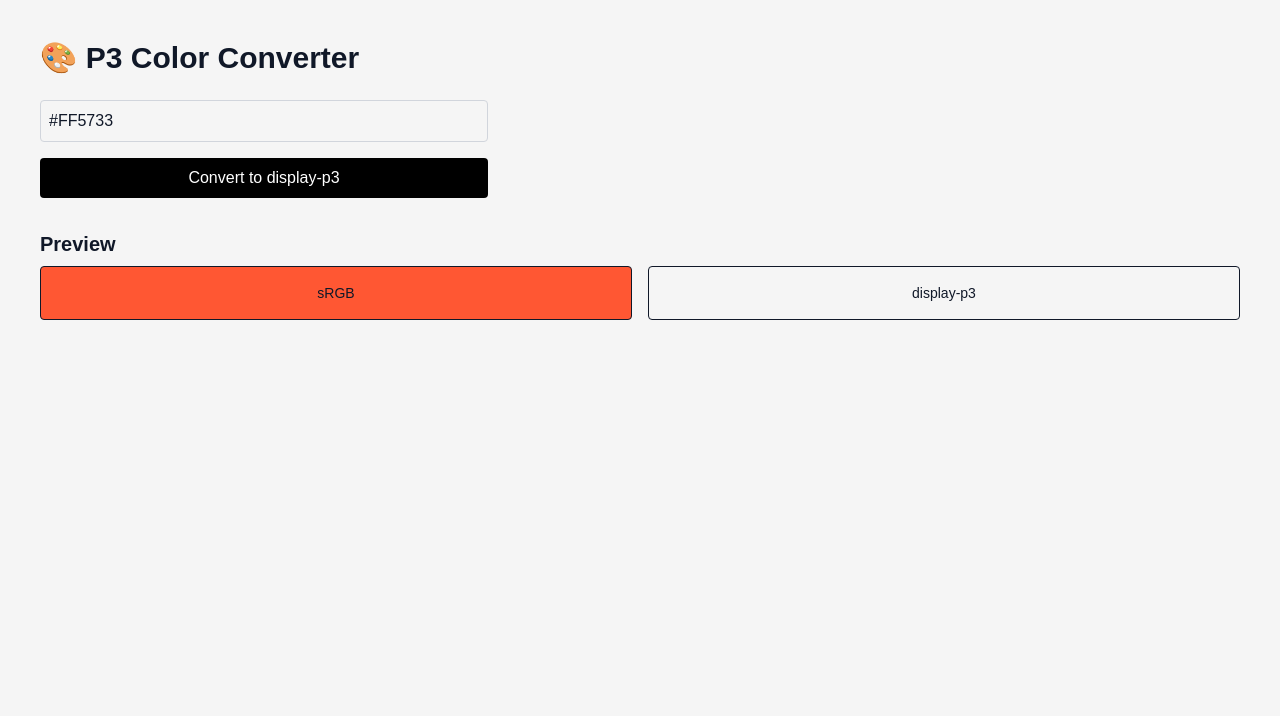
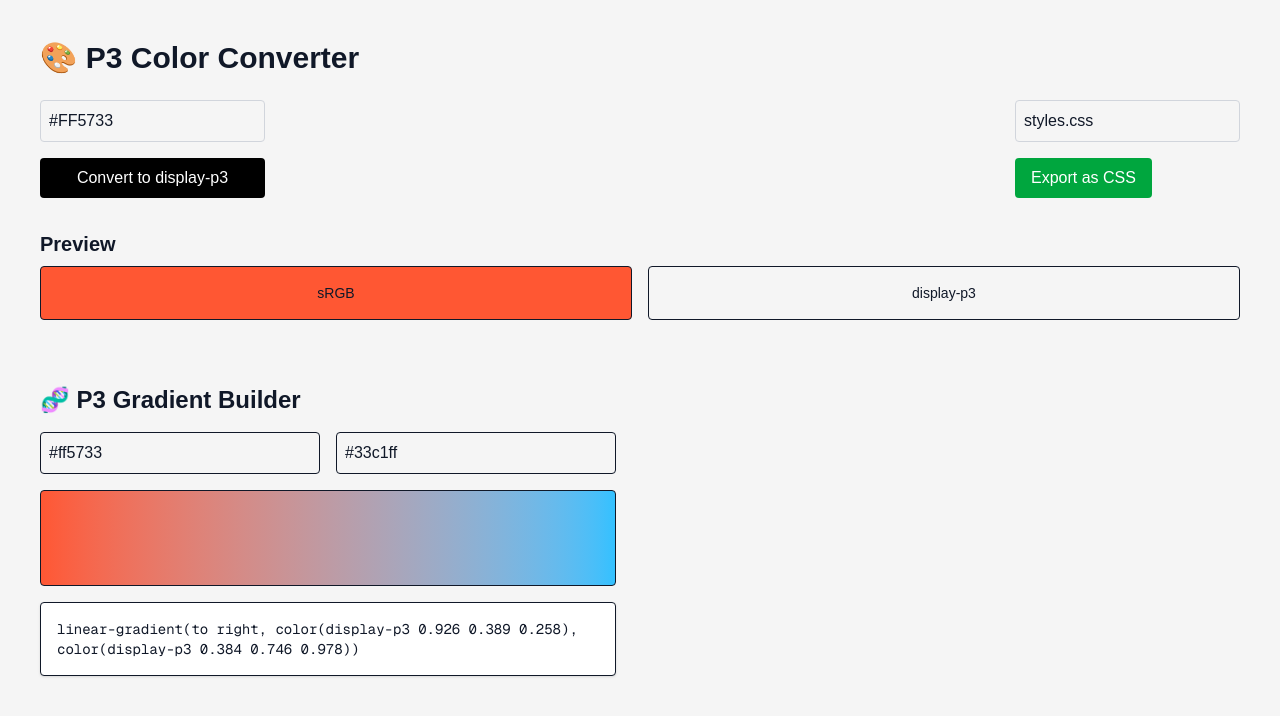
Before and after one commit to gokh4nozturk/p3-converter, a Next.js app: page / in a window 1280 px wide. Shown: the top 716 px of the page. Built offline with nearby package versions, Linux system fonts and the light colour scheme.

Commit message:
Add filename input and ExportCssButton component to Home page; integrate GradientBuilder

```diff
--- a/app/page.tsx
+++ b/app/page.tsx
@@ -2,9 +2,12 @@
 
 import { useState } from "react";
 import { toDisplayP3 } from "@/components/utils/colorUtils";
+import GradientBuilder from "@/components/GradientBuilder";
+import ExportCssButton from "@/components/ExportCssButton";
 
 export default function Home() {
   const [input, setInput] = useState("#FF5733");
+  const [filename, setFilename] = useState("styles.css");
   const [output, setOutput] = useState("");
 
   const handleConvert = () => {
@@ -17,7 +20,8 @@ export default function Home() {
     <main className="min-h-screen p-10 bg-neutral-100 text-gray-900">
       <h1 className="text-3xl font-bold mb-6">🎨 P3 Color Converter</h1>
 
-      <div className="flex flex-col gap-4 max-w-md">
+      <div className="flex justify-between">
+        <div className="flex flex-col gap-4 max-w-md">
         <input
           value={input}
           onChange={(e) => setInput(e.target.value)}
@@ -39,6 +43,12 @@ export default function Home() {
           </div>
         )}
       </div>
+      <div className="flex flex-col gap-4 max-w-md">
+        <input value={filename} className="p-2 h-min rounded border border-gray-300" onChange={(e) => setFilename(e.target.value)}/>
+        <ExportCssButton selectors={[{ name: "gradient", value: output }]} filename={filename} />
+      </div>
+      </div>
+
 
       <div className="mt-8 flex flex-col gap-2">
         <h2 className="text-xl font-semibold">Preview</h2>
@@ -51,6 +61,8 @@ export default function Home() {
           </div>
         </div>
       </div>
+
+      <GradientBuilder />
     </main>
   );
 }
--- /dev/null
+++ b/components/ExportCssButton.tsx
@@ -0,0 +1,51 @@
+'use client';
+
+import { useState } from 'react';
+
+interface ExportCssButtonProps {
+  selectors: { name: string; property?: string; value: string }[];
+  filename?: string;
+}
+
+export default function ExportCssButton({
+  selectors,
+  filename = 'styles.css',
+}: ExportCssButtonProps) {
+  const [status, setStatus] = useState('');
+
+  const handleExport = ({
+    selectors,
+    filename = 'styles.css',
+  }: ExportCssButtonProps) => {
+    const lines = selectors.map(({ name, property = 'color', value }) =>
+      `.${name} {\n  ${property}: ${value};\n}`
+    );
+    const cssContent = lines.join('\n\n');
+
+    const blob = new Blob([cssContent], { type: 'text/css' });
+    const url = URL.createObjectURL(blob);
+
+    const a = document.createElement('a');
+    a.href = url;
+    a.download = filename;
+    a.click();
+
+    URL.revokeObjectURL(url);
+
+    setStatus('Downloaded!');
+    setTimeout(() => setStatus(''), 2000);
+  };
+
+  return (
+    <div className="">
+      <button
+        onClick={() => handleExport({ selectors, filename })}
+        className="bg-green-600 hover:bg-green-700 text-white px-4 py-2 rounded"
+        type="button"
+      >
+        Export as CSS
+      </button>
+      {status && <p className="text-sm mt-2 text-green-700">{status}</p>}
+    </div>
+  );
+}
```
